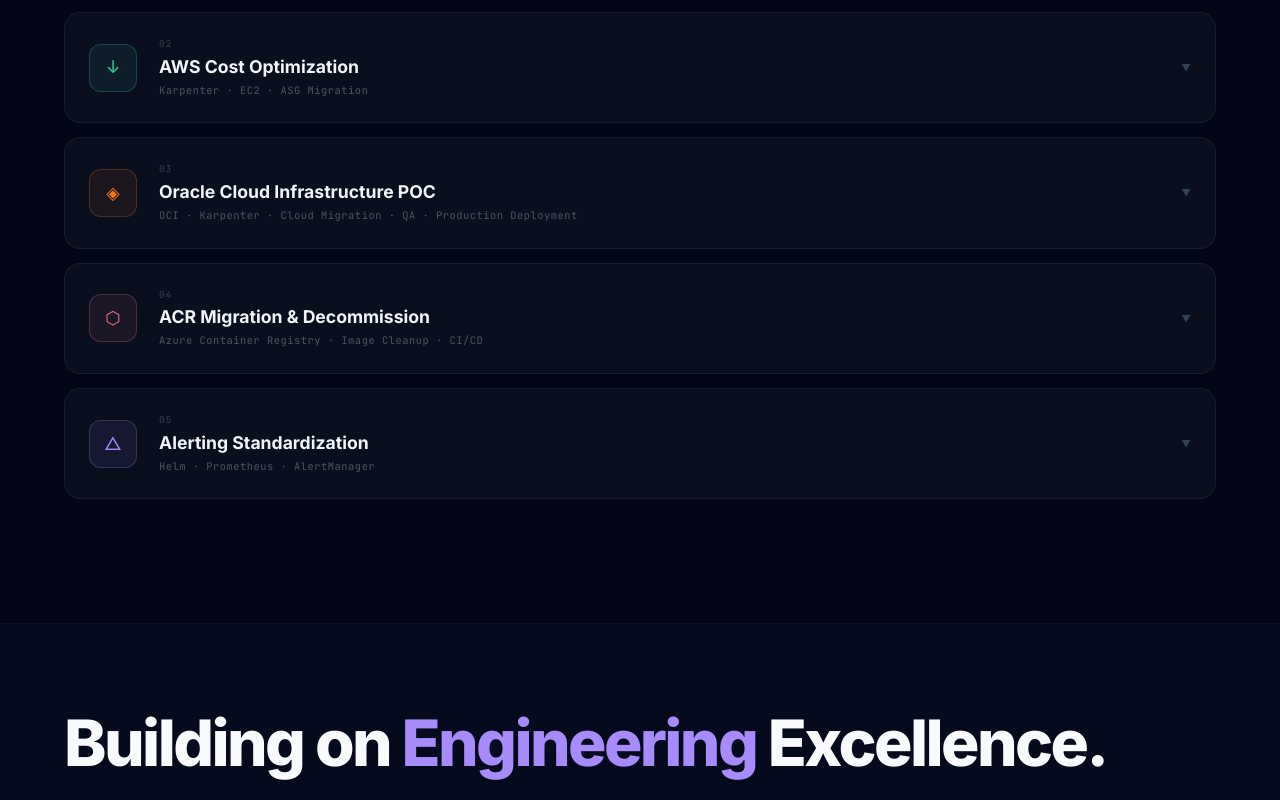
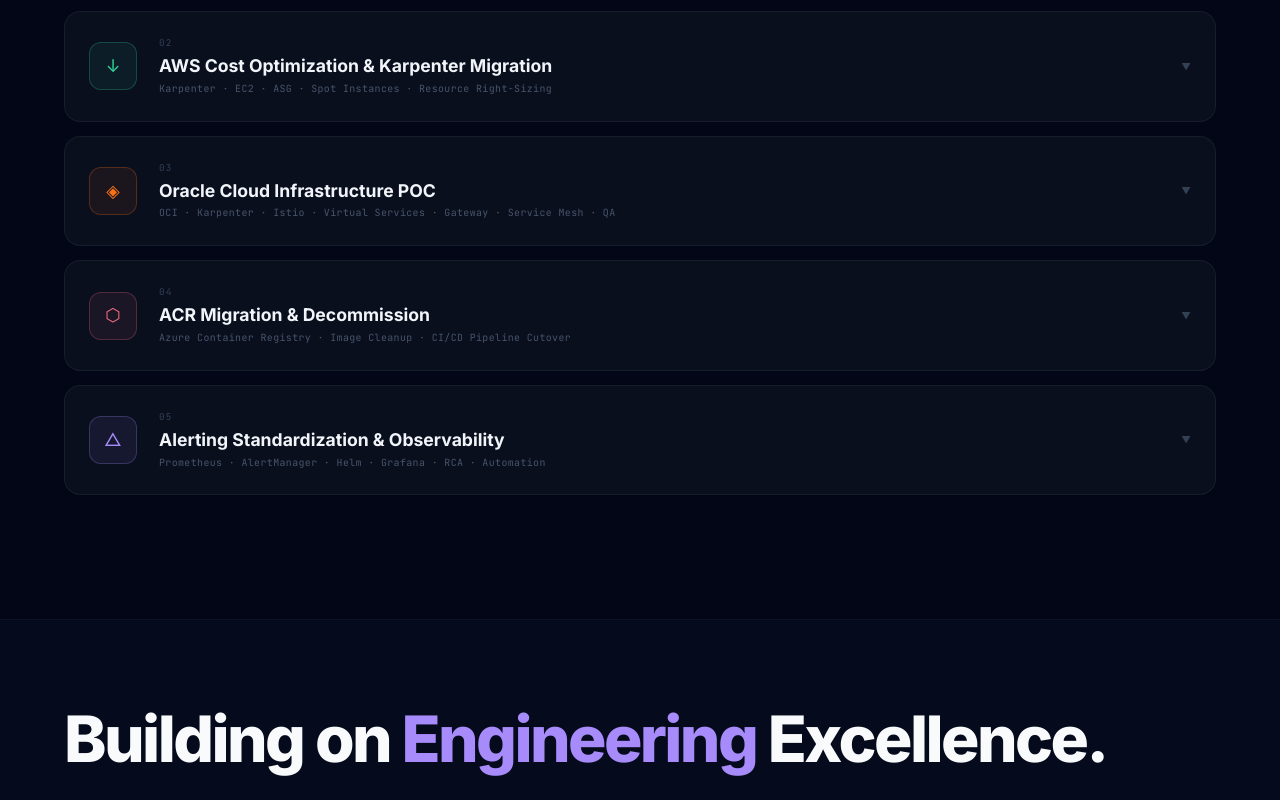
Before and after one commit to nishant-kamal/nishant-portfolio, a Next.js app: page / in a window 1280 px wide. Shown: the part 3340-4140 px from the top of the page. Built offline with nearby package versions, Linux system fonts and the light colour scheme.

Commit message:
Update Projects.js

```diff
--- a/components/Projects.js
+++ b/components/Projects.js
@@ -1,22 +1,24 @@
 "use client";
 
 import { useState } from "react";
-
-// FIX 1: Removed @import Google Fonts — loaded via next/font in layout.js
 
 const projects = [
   {
     id: 1,
     index: "01",
     title: "Kubernetes GitOps Deployment",
-    subtitle: "EKS · FluxCD · Helm · Prometheus",
+    subtitle: "EKS · FluxCD · GitHub Actions · Helm · Prometheus · New Relic · Grafana",
     description:
-      "Weather application deployed on AWS EKS using Helm and FluxCD with full Prometheus monitoring stack. Implemented GitOps workflow enabling zero-touch continuous delivery with automatic drift detection and reconciliation.",
-    tags: ["Kubernetes", "AWS EKS", "FluxCD", "Helm", "Prometheus", "GitOps"],
+      "Deployed scalable, highly available infrastructure on AWS EKS with integrated monitoring via Prometheus, New Relic, and Grafana for proactive issue resolution. Streamlined CI/CD pipelines by integrating FluxCD and GitHub Actions, enhancing automation and improving deployment cycles across teams. Leveraged Helm Charts to automate application deployments, manage Kubernetes resources, and simplify infrastructure-as-code processes.",
+    highlights: [
+      "Integrated Prometheus, New Relic & Grafana — proactive alerting and observability across all services",
+      "FluxCD + GitHub Actions CI/CD pipeline — eliminated manual deploy steps across all teams",
+      "Helm Charts as IaC — versioned, repeatable deployments with zero configuration drift",
+    ],
+    tags: ["Kubernetes", "AWS EKS", "FluxCD", "GitHub Actions", "Helm", "Prometheus", "New Relic", "Grafana", "GitOps"],
     color: "#38bdf8",
     glow: "rgba(56,189,248,.12)",
     icon: "☸",
-    // FIX: Added links for project CTAs
     githubUrl: "https://github.com/nishant-kamal",
     demoUrl: null,
     metrics: [
@@ -27,11 +29,16 @@
   {
     id: 2,
     index: "02",
-    title: "AWS Cost Optimization",
-    subtitle: "Karpenter · EC2 · ASG Migration",
+    title: "AWS Cost Optimization & Karpenter Migration",
+    subtitle: "Karpenter · EC2 · ASG · Spot Instances · Resource Right-Sizing",
     description:
-      "Migrated cluster node scaling from ASG to Karpenter, achieving 35% EC2 cost reduction through intelligent bin-packing and spot instance utilization. Reduced over-provisioning by implementing right-sizing recommendations.",
-    tags: ["Karpenter", "AWS", "EC2", "Cost Optimization", "Spot Instances"],
+      "Implemented Karpenter for dynamic scaling, effectively replacing the Auto Scaling Group (ASG), optimizing resource utilization, and improving cost efficiency across the Kubernetes environment. Deployed multiple microservices using Karpenter for autoscaling while ensuring seamless traffic management. Implemented cost-saving measures by optimizing resource utilization across all cloud-based infrastructure environments.",
+    highlights: [
+      "Replaced ASG with Karpenter — intelligent bin-packing & Spot Instance utilization at scale",
+      "Right-sized all node groups — eliminated chronic over-provisioning across clusters",
+      "Cost-saving framework applied org-wide across all cloud workloads",
+    ],
+    tags: ["Karpenter", "AWS", "EC2", "ASG", "Cost Optimization", "Spot Instances", "Autoscaling"],
     color: "#34d399",
     glow: "rgba(52,211,153,.12)",
     icon: "↓",
@@ -46,10 +53,15 @@
     id: 3,
     index: "03",
     title: "Oracle Cloud Infrastructure POC",
-    subtitle: "OCI · Karpenter · Cloud Migration · QA · Production Deployment",
+    subtitle: "OCI · Karpenter · Istio · Virtual Services · Gateway · Service Mesh · QA",
     description:
-      "Designed and executed a proof-of-concept for Oracle Cloud Infrastructure (OCI) and successfully deployed the first production environment. Deployed Karpenter on OCI to automate node provisioning and manage compute costs efficiently through intelligent bin-packing. Resolved all QA-reported issues to achieve a stable, live deployment.",
-    tags: ["OCI", "Oracle Cloud", "Karpenter", "Node Provisioning", "POC", "Cost Optimization", "Production Deployment", "QA"],
+      "Designed and executed a proof-of-concept for Oracle Cloud Infrastructure (OCI) and successfully deployed the first production environment. Deployed Karpenter on OCI to automate node provisioning and manage compute costs efficiently through intelligent bin-packing. Deployed Istio, Virtual Services, and Gateways to manage traffic routing and enhance microservices communication within Kubernetes clusters, streamlining service mesh configurations. Resolved all QA-reported issues to achieve a stable, live deployment.",
+    highlights: [
+      "Istio + Virtual Services + Gateways — full service mesh traffic control on OCI",
+      "Karpenter on OCI — automated node provisioning with intelligent cost management",
+      "End-to-end QA ownership: resolved every issue from staging to stable live production",
+    ],
+    tags: ["OCI", "Oracle Cloud", "Karpenter", "Istio", "Virtual Services", "Gateway", "Service Mesh", "POC", "Production Deployment", "QA"],
     color: "#f97316",
     glow: "rgba(249,115,22,.12)",
     icon: "◈",
@@ -64,10 +76,15 @@
     id: 4,
     index: "04",
     title: "ACR Migration & Decommission",
-    subtitle: "Azure Container Registry · Image Cleanup · CI/CD",
+    subtitle: "Azure Container Registry · Image Cleanup · CI/CD Pipeline Cutover",
     description:
-      "Led decommissioning of the old Azure Container Registry and migrated all assets to a new ACR instance. Executed a full audit and cleanup of stale and unused images, reducing storage bloat and eliminating legacy registry dependencies across all pipelines.",
-    tags: ["Azure", "ACR", "Container Registry", "Migration", "Image Cleanup", "CI/CD"],
+      "Led decommissioning of the old Azure Container Registry and migrated all assets to a new ACR instance. Executed a full audit and cleanup of stale and unused images, reducing storage bloat and eliminating legacy registry dependencies across all pipelines. Troubleshot production issues effectively, working closely with development teams to implement solutions that improved system uptime and minimized downtime throughout the migration.",
+    highlights: [
+      "Full image audit — all stale & orphaned layers identified and purged from registry",
+      "Zero-downtime pipeline cutover coordinated across all development teams",
+      "Cross-functional collaboration with dev teams ensured no regressions post-migration",
+    ],
+    tags: ["Azure", "ACR", "Container Registry", "Migration", "Image Cleanup", "CI/CD", "DevOps"],
     color: "#fb7185",
     glow: "rgba(251,113,133,.12)",
     icon: "⬡",
@@ -81,11 +98,16 @@
   {
     id: 5,
     index: "05",
-    title: "Alerting Standardization",
-    subtitle: "Helm · Prometheus · AlertManager",
+    title: "Alerting Standardization & Observability",
+    subtitle: "Prometheus · AlertManager · Helm · Grafana · RCA · Automation",
     description:
-      "Built a Helm-based centralized alerting system improving monitoring consistency across 50+ services. Reduced MTTR by establishing unified runbooks, alert routing rules, and escalation policies.",
-    tags: ["Prometheus", "AlertManager", "Helm", "Grafana", "MTTR"],
+      "Built a Helm-based centralized alerting system improving monitoring consistency across 50+ services. Reduced MTTR by establishing unified runbooks, alert routing rules, and escalation policies. Conducted root-cause analyses after major incidents to identify areas for process improvement or technical enhancement. Enhanced system reliability by implementing monitoring tools and automation techniques. Proactively identified performance bottlenecks, working on continuous improvements to system resilience and reliability.",
+    highlights: [
+      "Post-incident RCA framework standardized — consistent learnings captured across all teams",
+      "Unified runbooks + routing rules + escalation policies covering 50+ services",
+      "Proactive bottleneck detection via automation reduced reactive firefighting significantly",
+    ],
+    tags: ["Prometheus", "AlertManager", "Helm", "Grafana", "MTTR", "RCA", "Observability", "Automation", "SRE"],
     color: "#a78bfa",
     glow: "rgba(167,139,250,.12)",
     icon: "△",
@@ -102,7 +124,6 @@
   const [active, setActive] = useState(null);
 
   return (
-    // FIX 2: Removed duplicate <section id="projects"> — already in page.js
     <div className="projects-wrap">
       <style>{`
         .projects-wrap { padding: 20px 0 60px; }
@@ -128,11 +149,8 @@
           -webkit-backdrop-filter: blur(12px);
           overflow: hidden;
           transition: border-color 0.3s, box-shadow 0.3s;
-          /* FIX 3: Added cursor:pointer so the entire card signals clickability */
           cursor: pointer;
         }
-
-        /* FIX 4: Added :focus-visible for keyboard accessibility on the card */
         .proj-card:focus-visible {
           outline: 2px solid #38bdf8;
           outline-offset: 2px;
@@ -178,9 +196,9 @@
         }
         .proj-subtitle {
           font-family: var(--font-mono);
-          font-size: 0.65rem;
+          font-size: 0.62rem;
           color: #475569;
-          letter-spacing: 0.05em;
+          letter-spacing: 0.04em;
         }
         .proj-chevron {
           font-size: 0.6rem; color: #334155;
@@ -196,53 +214,98 @@
         /* Expandable body */
         .proj-body {
           max-height: 0; overflow: hidden;
-          transition: max-height 0.45s cubic-bezier(0.4, 0, 0.2, 1);
+          transition: max-height 0.48s cubic-bezier(0.4, 0, 0.2, 1);
         }
-        /* FIX 5: Increased max-height from 400px to 600px to prevent
-           long descriptions from being cut off */
-        .proj-card.open .proj-body { max-height: 600px; }
+        .proj-card.open .proj-body { max-height: 900px; }
 
         .proj-body-inner {
-          padding: 0 24px 24px;
+          padding: 20px 24px 24px;
           border-top: 1px solid rgba(255, 255, 255, 0.05);
-          padding-top: 20px;
         }
         .proj-desc {
-          font-size: 0.95rem; color: #94a3b8;
-          line-height: 1.78; margin-bottom: 20px;
-          /* FIX 6: Allow text to wrap properly — was sometimes overflowing on mobile */
+          font-size: 0.93rem; color: #94a3b8;
+          line-height: 1.78; margin-bottom: 18px;
           overflow-wrap: break-word;
         }
+
+        /* ── Key Highlights ── */
+        .proj-highlights {
+          margin-bottom: 20px;
+          border-radius: 10px;
+          border: 1px solid rgba(255,255,255,0.06);
+          overflow: hidden;
+        }
+        .proj-highlights-label {
+          font-family: var(--font-mono);
+          font-size: 0.58rem;
+          letter-spacing: 0.14em;
+          text-transform: uppercase;
+          padding: 8px 14px;
+          background: rgba(255,255,255,0.03);
+          border-bottom: 1px solid rgba(255,255,255,0.05);
+          display: flex;
+          align-items: center;
+          gap: 8px;
+        }
+        .proj-highlights-dot {
+          width: 6px; height: 6px;
+          border-radius: 50%;
+          flex-shrink: 0;
+        }
+        .proj-highlight-item {
+          display: flex;
+          align-items: flex-start;
+          gap: 10px;
+          padding: 9px 14px;
+          border-bottom: 1px solid rgba(255,255,255,0.03);
+          font-size: 0.84rem;
+          color: #94a3b8;
+          line-height: 1.55;
+          transition: background 0.2s;
+        }
+        .proj-highlight-item:last-child { border-bottom: none; }
+        .proj-highlight-item:hover { background: rgba(255,255,255,0.02); }
+        .proj-highlight-arrow {
+          font-size: 0.65rem;
+          margin-top: 2px;
+          flex-shrink: 0;
+        }
+
+        /* Metrics */
         .proj-metrics {
-          display: flex; gap: 16px; margin-bottom: 20px; flex-wrap: wrap;
+          display: flex; gap: 12px; margin-bottom: 18px; flex-wrap: wrap;
         }
-        .proj-metric { padding: 10px 16px; border-radius: 10px; border: 1px solid; }
+        .proj-metric {
+          padding: 10px 16px; border-radius: 10px; border: 1px solid; min-width: 110px;
+        }
         .metric-val {
           font-size: 1.2rem; font-weight: 800;
           line-height: 1; margin-bottom: 4px;
         }
         .metric-lbl {
           font-family: var(--font-mono);
-          font-size: 0.58rem;
+          font-size: 0.56rem;
           letter-spacing: 0.1em;
           text-transform: uppercase;
           color: #475569;
         }
+
+        /* Tags */
         .proj-tags { display: flex; flex-wrap: wrap; gap: 7px; }
         .proj-tag {
           font-family: var(--font-mono);
-          font-size: 0.62rem;
+          font-size: 0.6rem;
           letter-spacing: 0.05em;
           padding: 4px 10px;
           border-radius: 6px;
           border: 1px solid rgba(255,255,255,0.07);
         }
 
-        /* FIX: Project action links */
+        /* Action links */
         .proj-actions {
           display: flex;
           gap: 10px;
-          margin-top: 20px;
+          margin-top: 18px;
           flex-wrap: wrap;
         }
         .proj-action-link {
@@ -256,19 +319,16 @@
           display: inline-flex;
           align-items: center;
           gap: 6px;
-          transition: background 0.2s, color 0.2s;
+          transition: opacity 0.2s;
         }
-        .proj-action-link:hover { opacity: 0.85; }
+        .proj-action-link:hover { opacity: 0.8; }
         .proj-action-link:focus-visible { outline: 2px solid #38bdf8; outline-offset: 2px; }
 
-        /* FIX: min-width on metrics so they don't collapse awkwardly on narrow screens */
-        .proj-metric { padding: 10px 16px; border-radius: 10px; border: 1px solid; min-width: 100px; }
-
-        /* FIX: Respect reduced motion on accordion */
         @media (prefers-reduced-motion: reduce) {
           .proj-body { transition: none; }
           .proj-chevron { transition: none; }
           .proj-card { transition: none; }
+          .proj-highlight-item { transition: none; }
         }
       `}</style>
 
@@ -289,7 +349,6 @@
                 boxShadow: isOpen ? `0 8px 40px ${p.glow}` : "none",
               }}
               onClick={() => setActive(isOpen ? null : p.id)}
-              // FIX 7: Keyboard accessibility — allow Enter/Space to toggle
               onKeyDown={(e) => {
                 if (e.key === "Enter" || e.key === " ") {
                   e.preventDefault();
@@ -338,6 +397,34 @@
                 <div className="proj-body-inner">
                   <p className="proj-desc">{p.description}</p>
 
+                  {/* Key Highlights */}
+                  {p.highlights?.length > 0 && (
+                    <div className="proj-highlights">
+                      <div
+                        className="proj-highlights-label"
+                        style={{ color: p.color + "bb" }}
+                      >
+                        <span
+                          className="proj-highlights-dot"
+                          style={{ background: p.color, boxShadow: `0 0 8px ${p.color}` }}
+                          aria-hidden="true"
+                        />
+                        Key Highlights
+                      </div>
+                      {p.highlights.map((h, i) => (
+                        <div key={i} className="proj-highlight-item">
+                          <span
+                            className="proj-highlight-arrow"
+                            style={{ color: p.color }}
+                            aria-hidden="true"
+                          >→</span>
+                          <span>{h}</span>
+                        </div>
+                      ))}
+                    </div>
+                  )}
+
+                  {/* Metrics */}
                   <div className="proj-metrics">
                     {p.metrics.map((m) => (
                       <div
@@ -354,6 +441,7 @@
                     ))}
                   </div>
 
+                  {/* Tags */}
                   <div className="proj-tags">
                     {p.tags.map((t) => (
                       <span
@@ -369,7 +457,7 @@
                     ))}
                   </div>
 
-                  {/* FIX: Action links — give users somewhere to go after reading */}
+                  {/* Action links */}
                   <div className="proj-actions">
                     {p.githubUrl && (
                       <a
```
